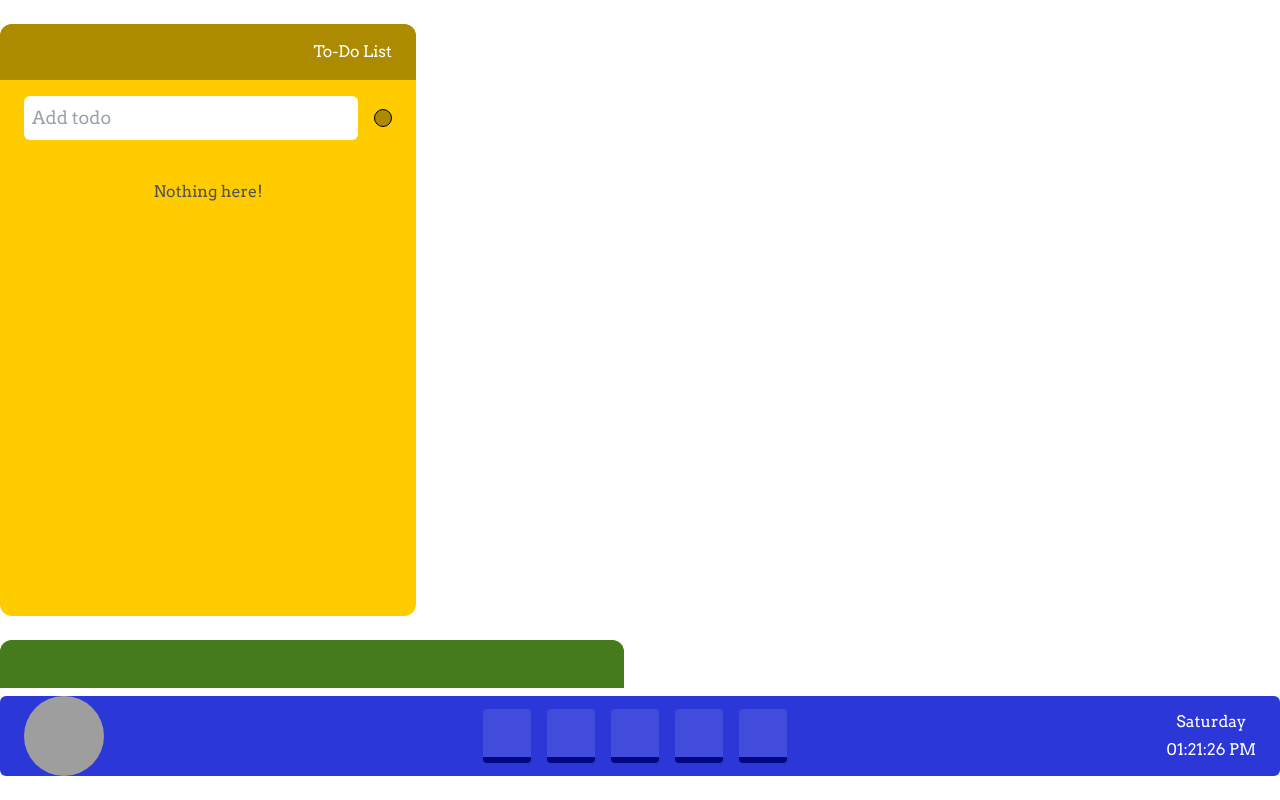
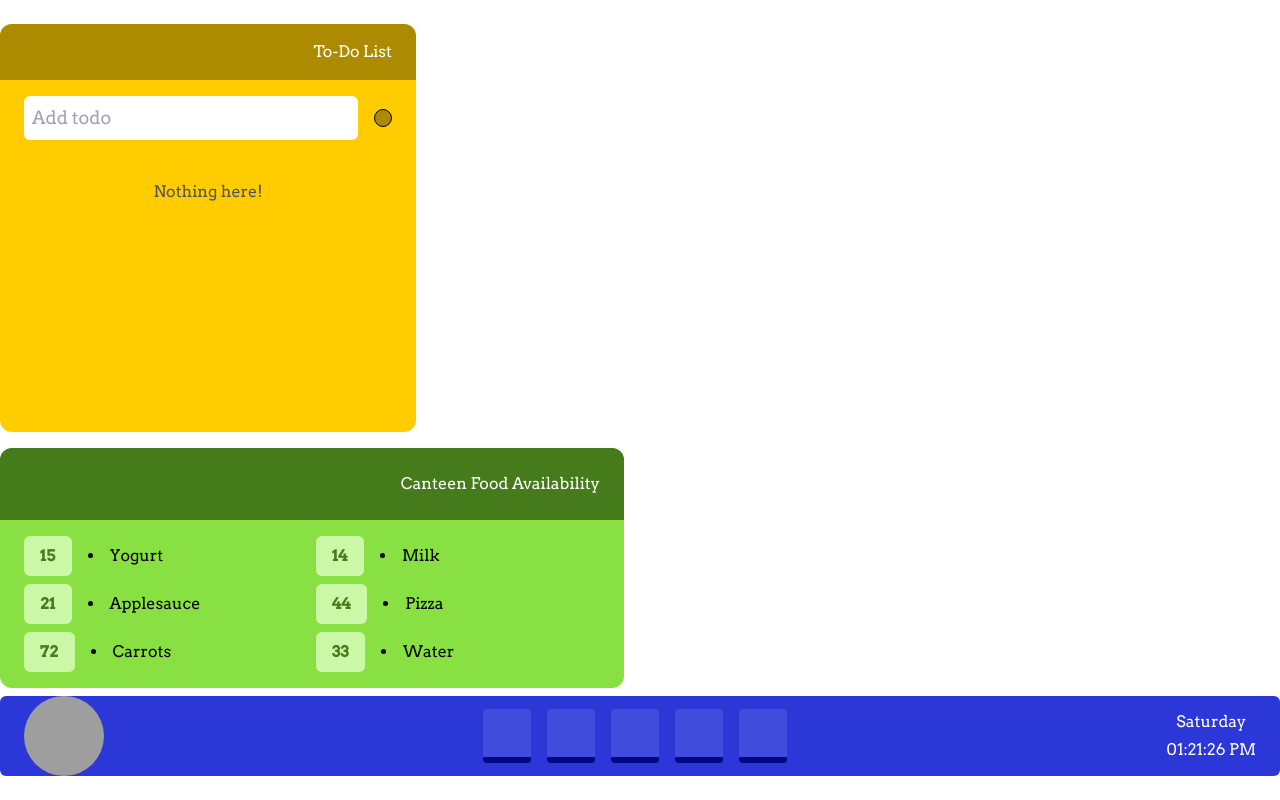
Before and after one commit to nekocandy/schulkit, a Nuxt app: page / in a window 1280 px wide. Built offline with nearby package versions, Linux system fonts and the light colour scheme; grey boxes are pictures that could not be loaded; what vue-toast-notification would draw is missing.

Commit message:
feat: canteen card

```diff
--- a/components/Dashboard/Canteen.vue
+++ b/components/Dashboard/Canteen.vue
@@ -1,13 +1,64 @@
 <script setup lang="ts">
+import { faker } from '@faker-js/faker'
 
+const foodItemsList = [
+  'Chicken nuggets',
+  'Pizza',
+  'Spaghetti',
+  'Tacos',
+  'Hamburgers',
+  'Hotdogs',
+  'Mac and cheese',
+  'Salad',
+  'Soup',
+  'Grilled cheese sandwich',
+  'French fries',
+  'Applesauce',
+  'Carrots',
+  'Peas',
+  'Milk',
+  'Water',
+  'Fruit',
+  'Yogurt',
+  'Cookies',
+  'Ice cream',
+  'Pudding',
+]
+
+const items = new Array(6).fill(0).map(_ => ({
+  id: faker.number.int({
+    min: 10,
+    max: 99,
+  }),
+  item: faker.helpers.arrayElement(foodItemsList),
+}))
+
+const foodItems = ref(items)
 </script>
 
 <template>
-  <div class="w-full flex flex-col rounded-xl bg-[#88e042]">
+  <div class="w-full flex flex-col rounded-xl bg-[#88e042] text-white">
     <div class="flex items-center justify-between rounded-t-xl bg-[#457b1b] px-6 py-6">
       <div class="i-mdi-noodles" />
+      <div>Canteen Food Availability</div>
+    </div>
 
-      <div />
+    <div class="grid grid-cols-2 gap-2 px-6 py-4 text-black">
+      <div v-for="item in foodItems" :key="item.id">
+        <div class="w-full flex items-center gap-4">
+          <div class="rounded-md bg-[#cbf8a7] px-4 py-2 font-bold text-[#457b1b]">
+            {{ item.id }}
+          </div>
+
+          <div class="flex">
+            <li>
+              <div list-disc />
+            </li>
+
+            {{ item.item }}
+          </div>
+        </div>
+      </div>
     </div>
   </div>
 </template>
--- a/pages/index.vue
+++ b/pages/index.vue
@@ -6,7 +6,7 @@ definePageMeta({
 
 <template>
   <div class="h-full w-full flex gap-8">
-    <div class="w-full flex flex-col gap-6">
+    <div class="w-full flex flex-col gap-4">
       <DashboardTodoList class="h-full max-w-2/6" />
       <DashboardCanteen class="max-w-1/2" />
     </div>
```
